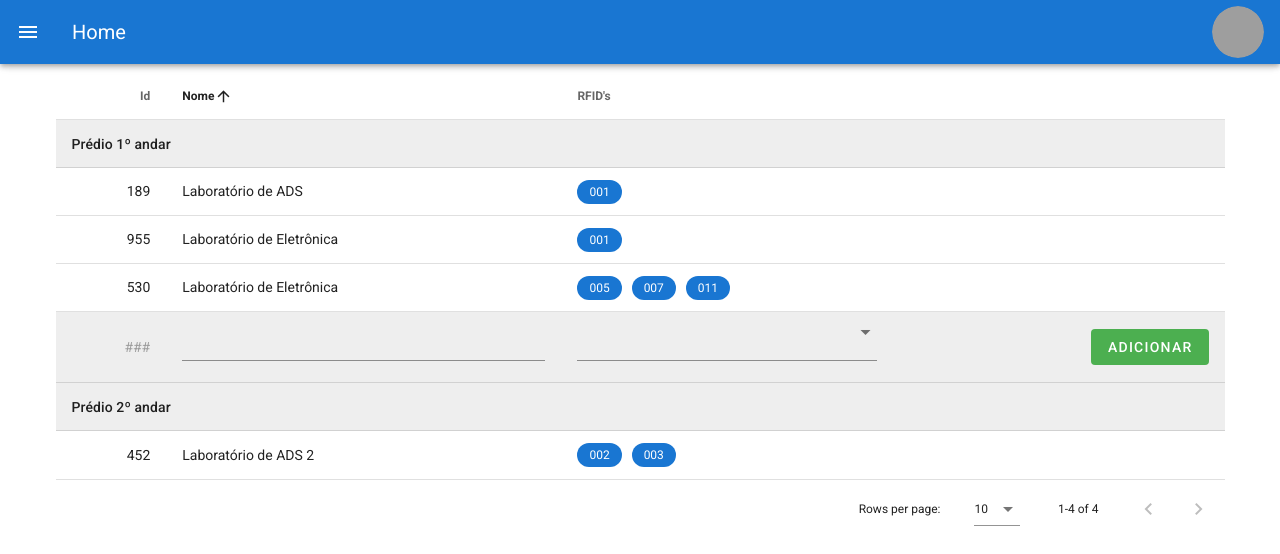
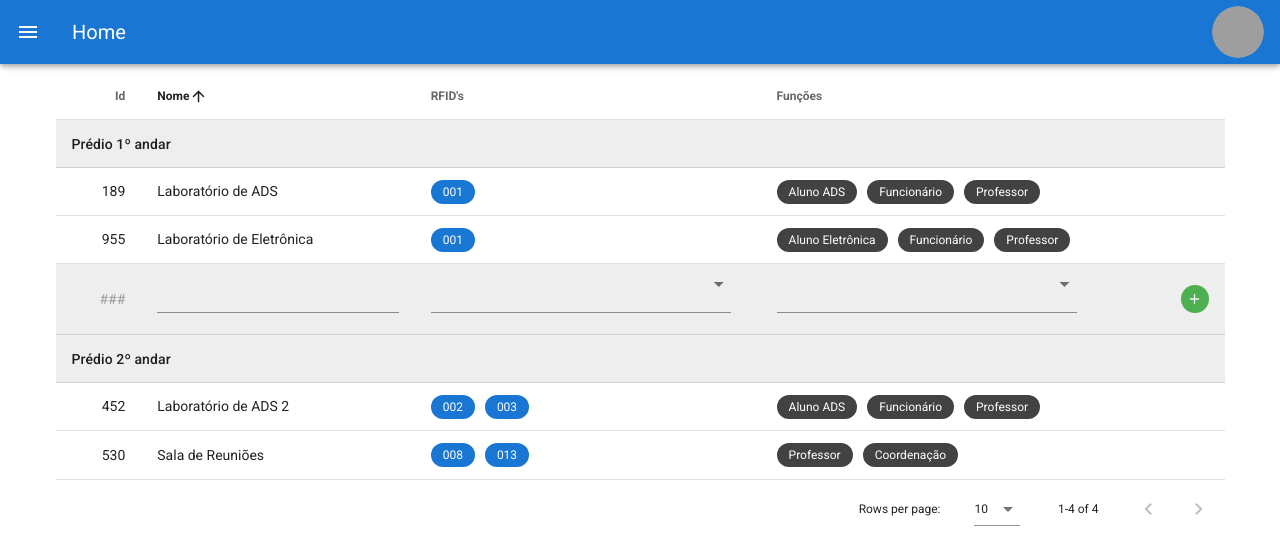
Before and after one commit to LuccasJSantos/access-control-vue, a Vue app: page /locations in a window 1280 px wide. Both pictures are taken after a click on the button 1194 px from the left and 143 px from the top of the page. Shown: the top 554 px of the page. Built offline with nearby package versions, Linux system fonts and the light colour scheme; grey boxes are pictures that could not be loaded.

Commit message:
feat(component): add roles column to the Locations view component

```diff
--- a/src/views/Locations.vue
+++ b/src/views/Locations.vue
@@ -8,7 +8,7 @@
       group-by="Mapa"
     >
       <template v-slot:group.header="{ group }">
-        <td colspan="3">
+        <td colspan="4">
           <div class="d-flex align-center justify-space-between">
             <span class="subtitle-2">{{ group }}</span>
 
@@ -17,7 +17,7 @@
               class="success"
               small
               v-if="!addingSensor.map"
-              @click="showAddSensor(group)"
+              @click="showAddLocation(group)"
             >
               <v-icon small color="white">mdi-plus</v-icon>
             </v-btn>
@@ -33,20 +33,60 @@
         </div>
       </template>
 
+      <template v-slot:item.roles="{ item }">
+        <div class="d-flex chips-gap">
+          <v-chip
+            v-for="(role, i) in item.roles"
+            :key="i"
+            color="secondary"
+            small
+          >
+            {{ role }}
+          </v-chip>
+        </div>
+      </template>
+
       <template v-slot:group.summary="{ group }">
         <td class="text-right" v-if="group === addingSensor.map">
           <span class="grey--text">###</span>
         </td>
 
         <td v-if="group === addingSensor.map">
-          <v-text-field v-model="addingSensor.locationName"></v-text-field>
+          <v-text-field
+            v-model="addingSensor.locationName"
+            class="body-2"
+          ></v-text-field>
+        </td>
+
+        <td v-if="group === addingSensor.map">
+          <v-combobox
+            v-model="addingSensor.RFID"
+            :items="['010', '017', '023', '025']"
+            multiple
+            chips
+            dense
+            style="max-width: 300px"
+          >
+            <template v-slot:selection="data">
+              <v-chip small color="success" :key="JSON.stringify(data.item)">
+                {{ data.item }}
+              </v-chip>
+            </template>
+          </v-combobox>
         </td>
 
         <td v-if="group === addingSensor.map">
           <div class="d-flex align-center justify-space-between">
             <v-combobox
-              v-model="addingSensor.RFID"
-              :items="['010', '017', '023', '025']"
+              v-model="addingSensor.roles"
+              :items="[
+                'Aluno Robótica',
+                'Aluno ADS',
+                'Aluno Eletrônica',
+                'Funcionário',
+                'Professor',
+                'Coordenação',
+              ]"
               multiple
               chips
               dense
@@ -59,9 +99,9 @@
               </template>
             </v-combobox>
 
-            <v-btn depressed color="success" @click="addSensor"
-              >Adicionar</v-btn
-            >
+            <v-btn icon class="ml-5 success" small @click="addLocation">
+              <v-icon small color="white">mdi-plus</v-icon>
+            </v-btn>
           </div>
         </td>
       </template>
@@ -78,6 +118,7 @@ export default {
         map: null,
         locationName: "",
         RFID: [],
+        roles: [],
       },
       headers: [
         {
@@ -99,6 +140,12 @@ export default {
           filterable: false,
           value: "RFID",
         },
+        {
+          text: "Funções",
+          align: "start",
+          filterable: true,
+          value: "roles",
+        },
       ],
       locations: [
         {
@@ -106,45 +153,51 @@ export default {
           Mapa: "Prédio 1º andar",
           name: "Laboratório de ADS",
           RFID: ["001"],
+          roles: ["Aluno ADS", "Funcionário", "Professor"],
         },
         {
           id: "955",
           Mapa: "Prédio 1º andar",
           name: "Laboratório de Eletrônica",
           RFID: ["001"],
+          roles: ["Aluno Eletrônica", "Funcionário", "Professor"],
         },
         {
           id: "452",
           Mapa: "Prédio 2º andar",
           name: "Laboratório de ADS 2",
           RFID: ["002", "003"],
+          roles: ["Aluno ADS", "Funcionário", "Professor"],
         },
         {
           id: "530",
-          Mapa: "Prédio 1º andar",
-          name: "Laboratório de Eletrônica",
-          RFID: ["005", "007", "011"],
+          Mapa: "Prédio 2º andar",
+          name: "Sala de Reuniões",
+          RFID: ["008", "013"],
+          roles: ["Professor", "Coordenação"],
         },
       ],
       sensors: [],
     };
   },
   methods: {
-    showAddSensor(group) {
+    showAddLocation(group) {
       this.addingSensor.map = group;
     },
-    addSensor() {
+    addLocation() {
       this.locations.push({
         id: parseInt(Math.random() * 999),
         Mapa: this.addingSensor.map,
         name: this.addingSensor.locationName,
         RFID: this.addingSensor.RFID,
+        roles: this.addingSensor.roles,
       });
 
       this.addingSensor = {
         map: null,
         locationName: "",
         RFID: [],
+        roles: [],
       };
     },
   },
```
